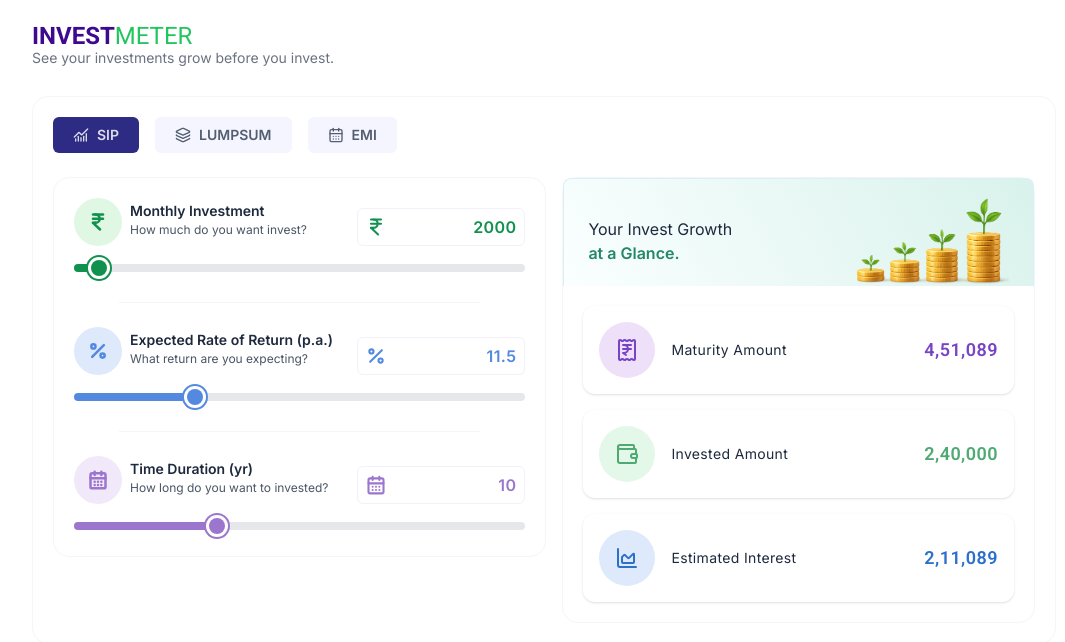
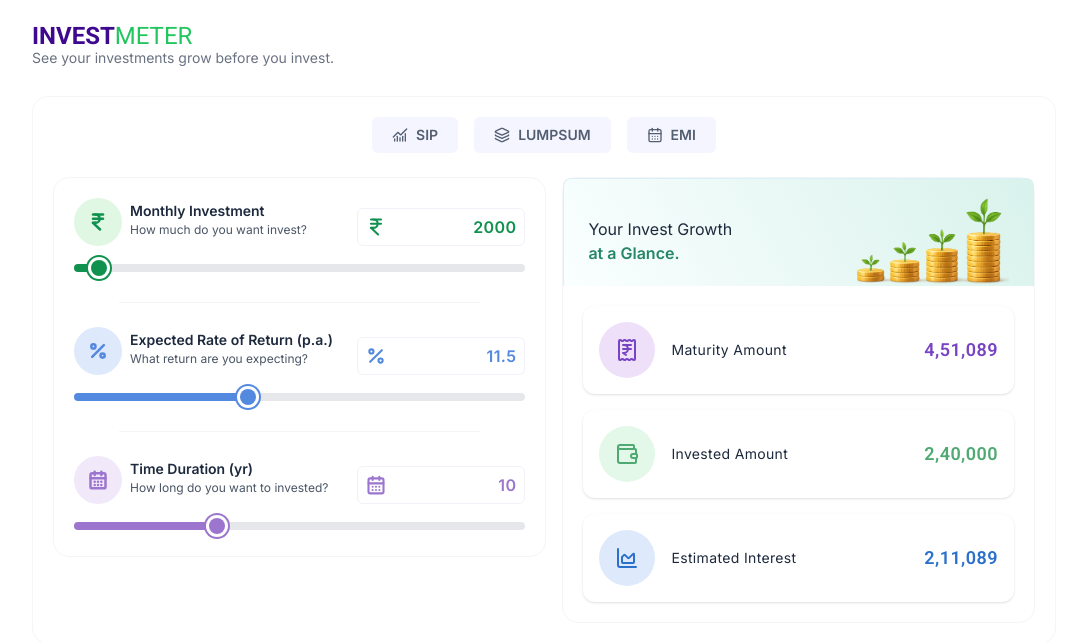
Before and after one commit to Ravipanchal0/investmeter, a React (Vite) app: page / in a window 1280 px wide. Shown: the top 642 px of the page, without its empty margins (96-1161 px from the left). Built offline with nearby package versions, Linux system fonts and the light colour scheme; a web font is replaced by a local one.

Commit message:
feat: update input validation and adjust investment limits in App component

```diff
--- a/src/App.jsx
+++ b/src/App.jsx
@@ -11,7 +11,6 @@
   Calendar,
   Rupee,
   Percentage,
-  Calculator,
 } from "./assets/svgs/svgs";
 
 const BUTTONS = [
@@ -27,6 +26,7 @@
     annualRate: 11.5,
     time: 10,
   });
+
   const calculation = useMemo(
     () =>
       investDetail.investType !== "emi"
@@ -38,7 +38,7 @@
   // Validation for negative value
   const inputIsValid =
     investDetail.time >= 1 &&
-    investDetail.annualRate >= 1 &&
+    investDetail.annualRate >= 0 &&
     investDetail.amount >= 1;
 
   const INPUT_FRAMES = useMemo(
@@ -64,7 +64,7 @@
           investDetail.investType === "sip"
             ? 50000
             : investDetail.investType === "emi"
-              ? 10000000
+              ? 5000000
               : 1000000,
         step: investDetail.investType === "emi" ? 1000 : 100,
         value: investDetail.amount,
@@ -83,7 +83,7 @@
             : "What return are you expecting?",
         bgColor: "bg-ui-percent-bg",
         textColor: "var(--color-ui-percent-icon)",
-        min: 5,
+        min: 0.1,
         max: 30,
         step: 0.1,
         value: investDetail.annualRate,
@@ -115,14 +115,14 @@
   return (
     <>
       <Header />
-      <main className="sm:p-5 mt-3 sm:border border-border rounded-2xl">
-        <div className="btns flex items-center justify-center sm:justify-start gap-3 sm:gap-4">
+      <main className="sm:p-5 mt-3 sm:border border-main-border rounded-2xl">
+        <div className="btns flex-center gap-3 sm:gap-4">
           {BUTTONS.map((btn) => {
             return (
               <Button
                 key={btn.label}
                 {...btn}
-                active={investDetail.investType}
+                btnType={investDetail.investType}
                 onSetInvestType={setInvestDetail}
               />
             );
```
